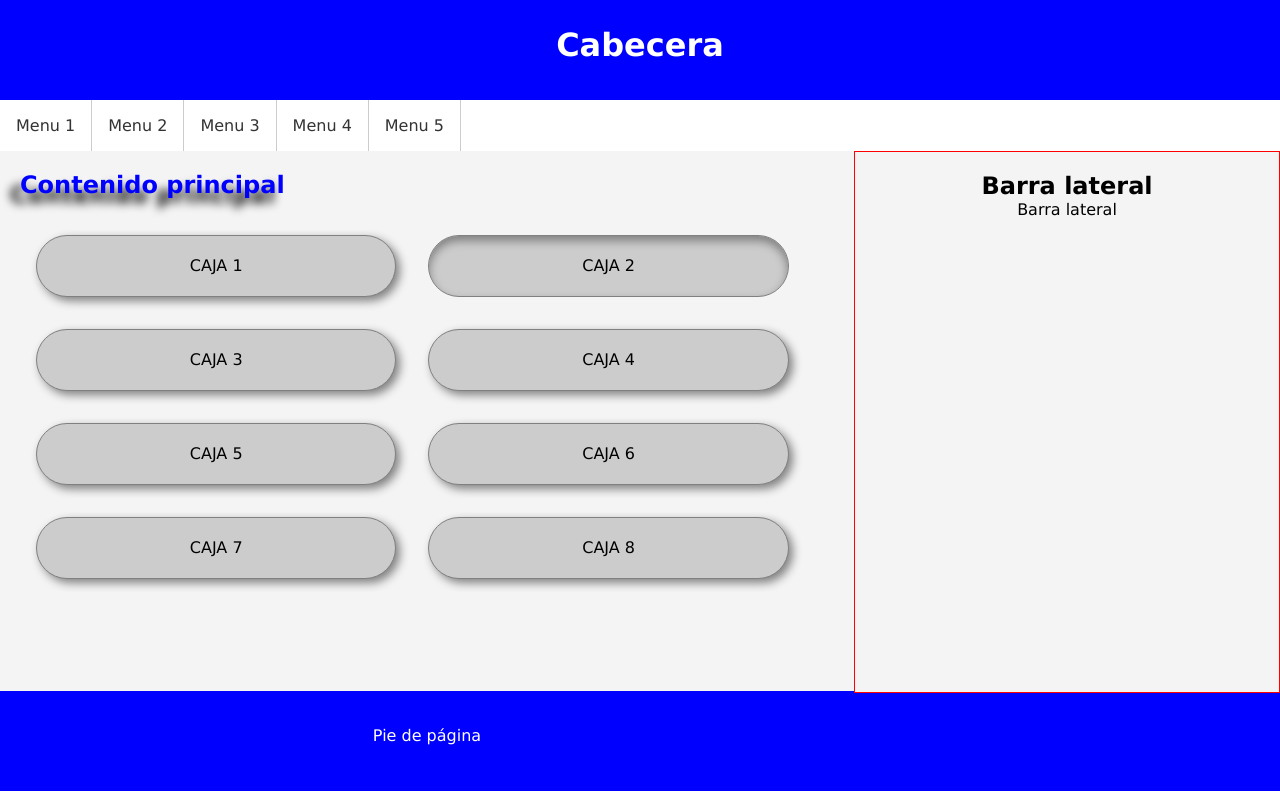
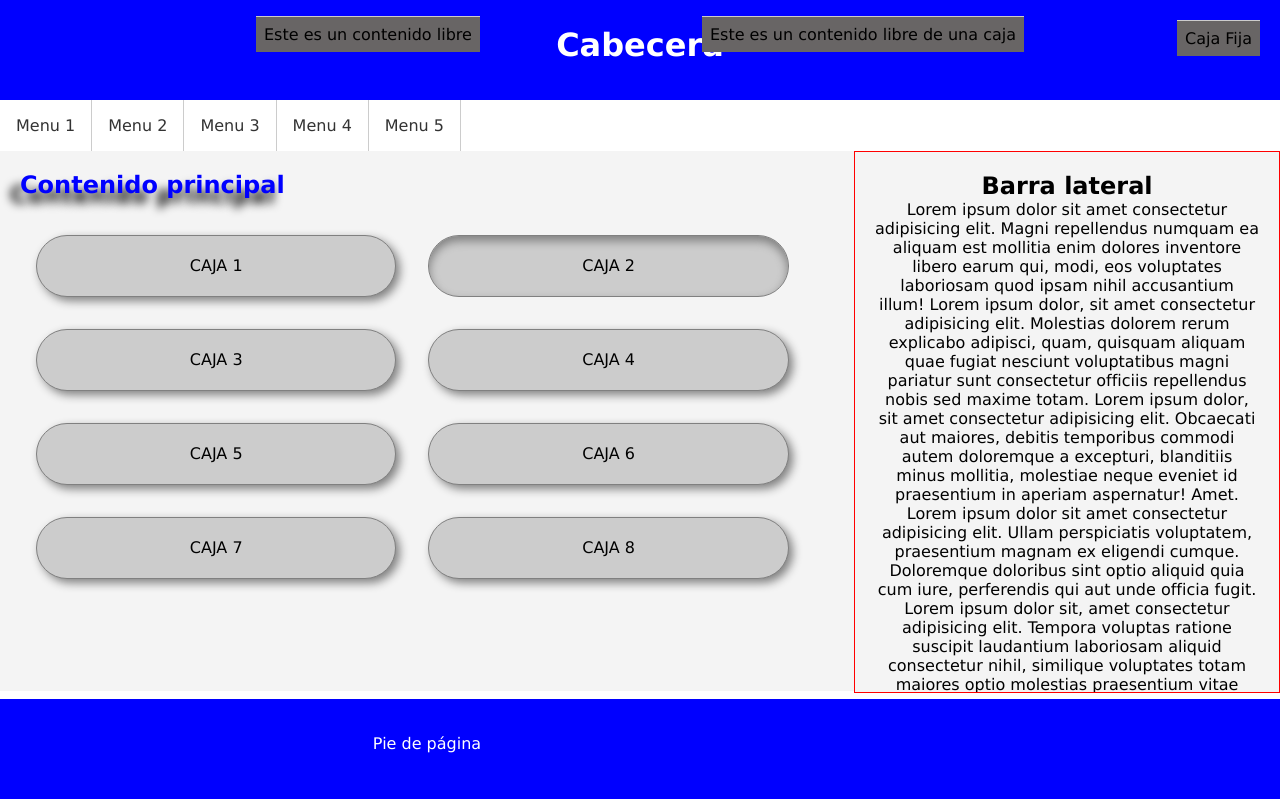
Before and after one commit to DanielCazorro/BasicHTML5-CSS, a plain HTML site: page CursoCSS/LearningCSS/05Ejercicio/index.html in a window 1280 px wide. Drawn offline with Linux system fonts and the light colour scheme.

Commit message:
Add more styles

```diff
--- a/CursoCSS/LearningCSS/05Ejercicio/index.html
+++ b/CursoCSS/LearningCSS/05Ejercicio/index.html
@@ -24,7 +24,16 @@
         <div class="main-content">
             <aside id="sidebar">
                 <h2>Barra lateral</h2>
-                <p>Barra lateral</p>
+                <p>Lorem ipsum dolor sit amet consectetur adipisicing elit. Magni repellendus numquam ea aliquam est mollitia enim dolores inventore libero earum qui, modi, eos voluptates laboriosam quod ipsam nihil accusantium illum!
+                    Lorem ipsum dolor, sit amet consectetur adipisicing elit. Molestias dolorem rerum explicabo adipisci, quam, quisquam aliquam quae fugiat nesciunt voluptatibus magni pariatur sunt consectetur officiis repellendus nobis sed maxime totam.
+                    Lorem ipsum dolor, sit amet consectetur adipisicing elit. Obcaecati aut maiores, debitis temporibus commodi autem doloremque a excepturi, blanditiis minus mollitia, molestiae neque eveniet id praesentium in aperiam aspernatur! Amet.
+                    Lorem ipsum dolor sit amet consectetur adipisicing elit. Ullam perspiciatis voluptatem, praesentium magnam ex eligendi cumque. Doloremque doloribus sint optio aliquid quia cum iure, perferendis qui aut unde officia fugit.
+                    Lorem ipsum dolor sit, amet consectetur adipisicing elit. Tempora voluptas ratione suscipit laudantium laboriosam aliquid consectetur nihil, similique voluptates totam maiores optio molestias praesentium vitae veritatis repellendus saepe nulla quae.
+                    Lorem ipsum dolor sit amet, consectetur adipisicing elit. Dicta quaerat at omnis in sit mollitia dolore aperiam architecto consectetur, voluptas, dolores eum repellat esse unde corrupti harum perspiciatis beatae debitis.
+                    Lorem ipsum dolor sit amet consectetur adipisicing elit. Ut mollitia cum a porro. Rerum dolores totam nobis consequuntur saepe enim laboriosam doloremque aliquid eius assumenda. Ut facere deleniti esse pariatur.
+                    Lorem ipsum dolor sit amet consectetur adipisicing elit. Voluptates reiciendis aut dolores corporis quisquam iusto nesciunt, similique, est assumenda dignissimos optio pariatur labore in vitae eius ad odio quia quae!
+                    Lorem ipsum dolor sit amet consectetur adipisicing elit. Labore placeat iste excepturi alias. Exercitationem excepturi impedit animi nam quae perferendis quis sed, est molestias corrupti ad alias officiis minima ipsam.
+                </p>
             </aside>
             <section id="content">
                 <h2>Contenido principal</h2>
@@ -43,5 +52,18 @@
         <footer>
             <p>Pie de página</p>
     </div>
+
+    <div class="free">
+        <p>Este es un contenido libre</p>
+    </div>
+
+    <div class="secondFree">
+        <p>Este es un contenido libre de una caja</p>
+    </div>
+
+    <div class="fixedBox">
+        <p>Caja Fija</p>
+    </div>
+
 </body>
 </html>
--- a/CursoCSS/LearningCSS/05Ejercicio/styles.css
+++ b/CursoCSS/LearningCSS/05Ejercicio/styles.css
@@ -67,6 +67,9 @@
     padding: 20px;
     float: right;
     text-align: center;
+    max-height: 600px;
+    overflow-y: scroll;
+    margin-bottom: 24px;
 }
 
 #content >h2 {
@@ -103,4 +106,44 @@ footer {
     color: white;
     text-align: center;
     line-height: 90px;
+    margin-top: 8px;
 }
+
+.free {
+    position: absolute;
+    top: 16px;
+    left: 20%;
+    background: #686565;
+    color: black;
+    text-align: center;
+    padding: 8px;
+    font-size: 12px;
+    border-top: 1px solid #ccc;
+    font-size: 16px;
+}
+
+.secondFree {
+    position: absolute;
+    top: 16px;
+    right: 20%;
+    background: #686565;
+    color: black;
+    text-align: center;
+    padding: 8px;
+    font-size: 12px;
+    border-top: 1px solid #ccc;
+    font-size: 16px;
+}
+
+.fixedBox {
+    position: fixed;
+    top: 20px;
+    right: 20px;
+    background: #686565;
+    color: black;
+    text-align: center;
+    padding: 8px;
+    font-size: 12px;
+    border-top: 1px solid #ccc;
+    font-size: 16px;
+}
--- /dev/null
+++ b/CursoCSS/LearningCSS/06Pseudoclases/styles.css
@@ -0,0 +1,56 @@
+* {
+    font-family: Arial, Helvetica, sans-serif;
+}
+
+ul li{
+    font-size: 20px;
+}
+
+ul li:first-child {
+    color: red;
+}
+
+ul li:nth-child(2) {
+    color: yellow;
+}
+
+ul li:last-child {
+    color: green;
+}
+
+#myEnlace {
+    font-size: 30px;
+    color: blue;
+}
+
+#myEnlace:link {
+    color: red;
+    text-decoration: none;
+}
+
+#myEnlace:visited {
+    color: green;
+}
+
+#myEnlace:hover {
+    color: yellow;
+    background-color: black;
+}
+
+#myEnlace:active {
+    color: white;
+    font-family: 'Trebuchet MS', 'Lucida Sans Unicode', 'Lucida Grande', 'Lucida Sans', Arial, sans-serif;
+}
+
+input[type="text"] {
+    width: 200px;
+    height: 30px;
+    border: 1px solid #ccc;
+    border-radius: 5px;
+    padding: 5px;
+}
+
+input[type="text"]:focus {
+    border: 1px solid blue;
+    box-shadow: 0 0 5px rgba(0, 0, 255, 0.5);
+}
```
Also changed, not shown: CursoCSS/LearningCSS/06Pseudoclases/index.html (added, +28 -0 lines).
